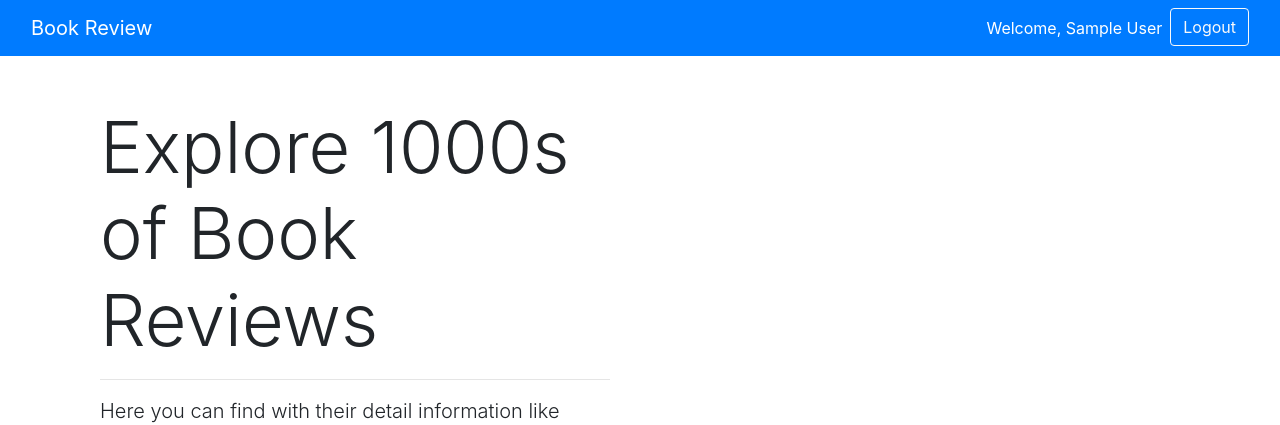
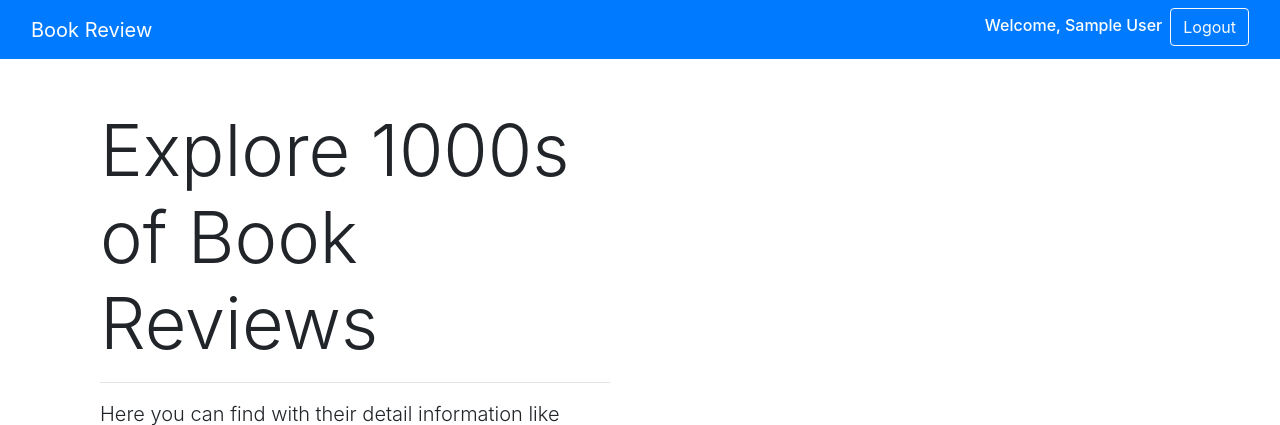
Before and after one commit to zrakhimov/book-review-website, a Flask app: page / in a window 1280 px wide. Shown: the top 425 px of the page. Run offline with Flask 2, Linux system fonts and the light colour scheme; the visitor is signed in with stand-in values (Sample User, id 1); some libraries are stand-ins or nearby versions.

Commit message:
Minor styling changes

```diff
--- a/static/site.css
+++ b/static/site.css
@@ -2,4 +2,8 @@
   margin-top: 30%;
 }
 
+.nav-item {
+  text-align: right;
+}
+
 /*# sourceMappingURL=site.css.map */
--- a/static/site.scss
+++ b/static/site.scss
@@ -1,3 +1,6 @@
 .login-form, .register-form {
   margin-top: 30%;
 }
+.nav-item{
+   text-align: right;
+}
--- a/templates/layout.html
+++ b/templates/layout.html
@@ -13,14 +13,14 @@
     <nav class="navbar navbar-expand-lg navbar-dark bg-primary">
       <div class="container-fluid">
         <a class="navbar-brand" href="{{url_for("index")}}">Book Review</a>
-        <button class="navbar-toggler" type="button" data-toggle="collapse" data-target="#navbarNav" aria-controls="navbarNav" aria-expanded="false" aria-label="Toggle navigation">
+        <button class="navbar-toggler" type="button" data-toggle="collapse" data-target=".navbar-collapse" aria-controls="navbarNav" aria-expanded="false" aria-label="Toggle navigation">
           <span class="navbar-toggler-icon"></span>
         </button>
-        <div class="collapse navbar-collapse" id="navbarNav">
+        <div class="collapse navbar-collapse" id="#navbarNav">
           <ul class="navbar-nav ml-auto">
             {% if session.logged_in %}
             <li class="nav-item active">
-              <a class="nav-link" href="#">Welcome, {{session.firstname}}</a>
+              <h6 class="nav-link"s>Welcome, {{session.firstname}}</h6>
             </li>
             <li class="nav-item">
               <li><a href="{{url_for("logout")}}"><button class="btn btn-outline-light" type="submit">Logout</button></a></li>
@@ -36,5 +36,10 @@
     </nav>
       {% block body %}
       {% endblock %}
+
+      <!-- JavaScript components for Bootstrap -->
+      <script src="https://code.jquery.com/jquery-3.3.1.slim.min.js" integrity="sha384-q8i/X+965DzO0rT7abK41JStQIAqVgRVzpbzo5smXKp4YfRvH+8abtTE1Pi6jizo" crossorigin="anonymous"></script>
+      <script src="https://cdnjs.cloudflare.com/ajax/libs/popper.js/1.14.7/umd/popper.min.js" integrity="sha384-UO2eT0CpHqdSJQ6hJty5KVphtPhzWj9WO1clHTMGa3JDZwrnQq4sF86dIHNDz0W1" crossorigin="anonymous"></script>
+      <script src="https://stackpath.bootstrapcdn.com/bootstrap/4.3.1/js/bootstrap.min.js" integrity="sha384-JjSmVgyd0p3pXB1rRibZUAYoIIy6OrQ6VrjIEaFf/nJGzIxFDsf4x0xIM+B07jRM" crossorigin="anonymous"></script>
   </body>
 </html>
--- a/templates/register.html
+++ b/templates/register.html
@@ -12,15 +12,15 @@
                   <form action="/register" method="post">
                   <div class="form-group">
                     <label>First Name</label>
-                      <input name="first_name" class="form-control" placeholder="John" type="text" required>
+                      <input name="first_name" class="form-control" placeholder="First" type="text" required>
                   </div> <!-- form-group// -->
                   <div class="form-group">
                     <label>Last Name</label>
-                      <input name="last_name" class="form-control" placeholder="Doe" type="text" required>
+                      <input name="last_name" class="form-control" placeholder="Last" type="text" required>
                   </div> <!-- form-group// -->
                   <div class="form-group">
                     <label>Email</label>
-                      <input name="email" class="form-control" placeholder="john.doe@example.com" type="email" required>
+                      <input name="email" class="form-control" placeholder="email@" type="email" required>
                   </div> <!-- form-group// -->
                   <div class="form-group">
                     <label>Choose password</label>
```
Also changed, not shown: 3 other files.
